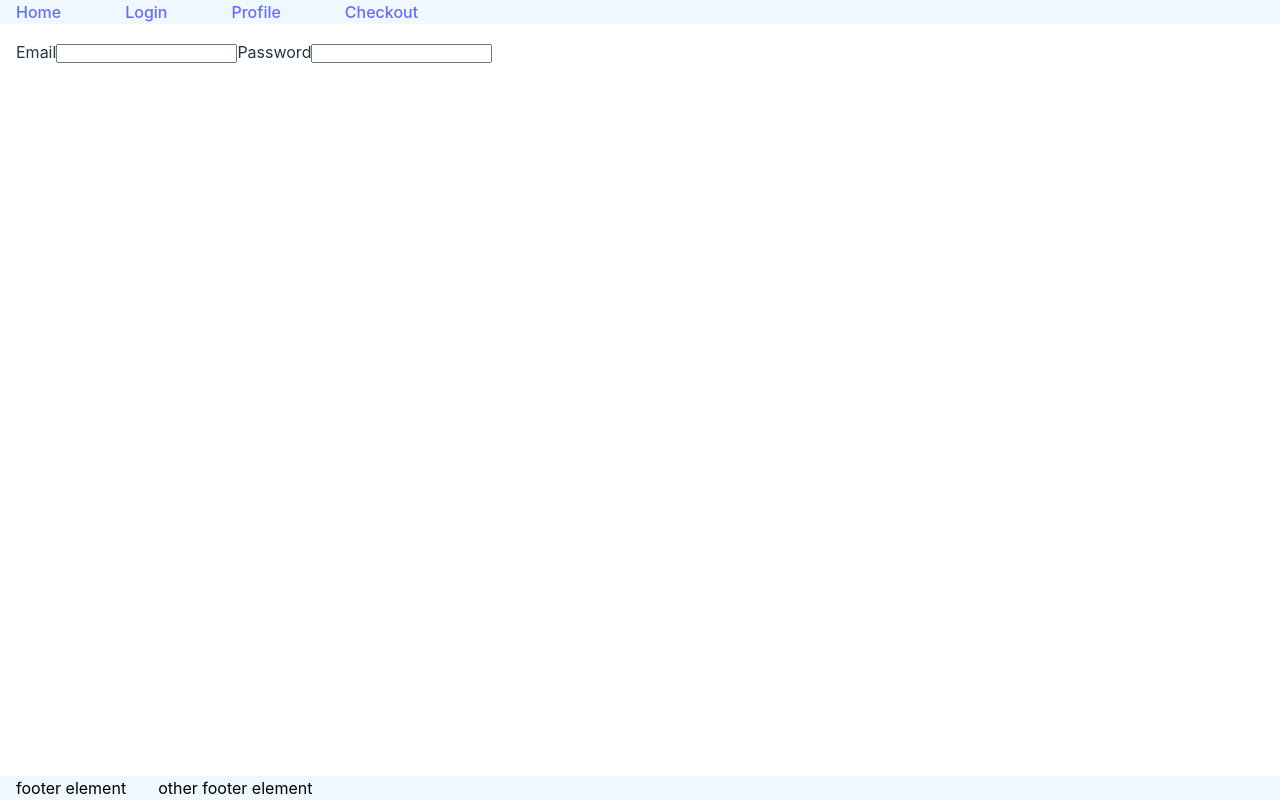
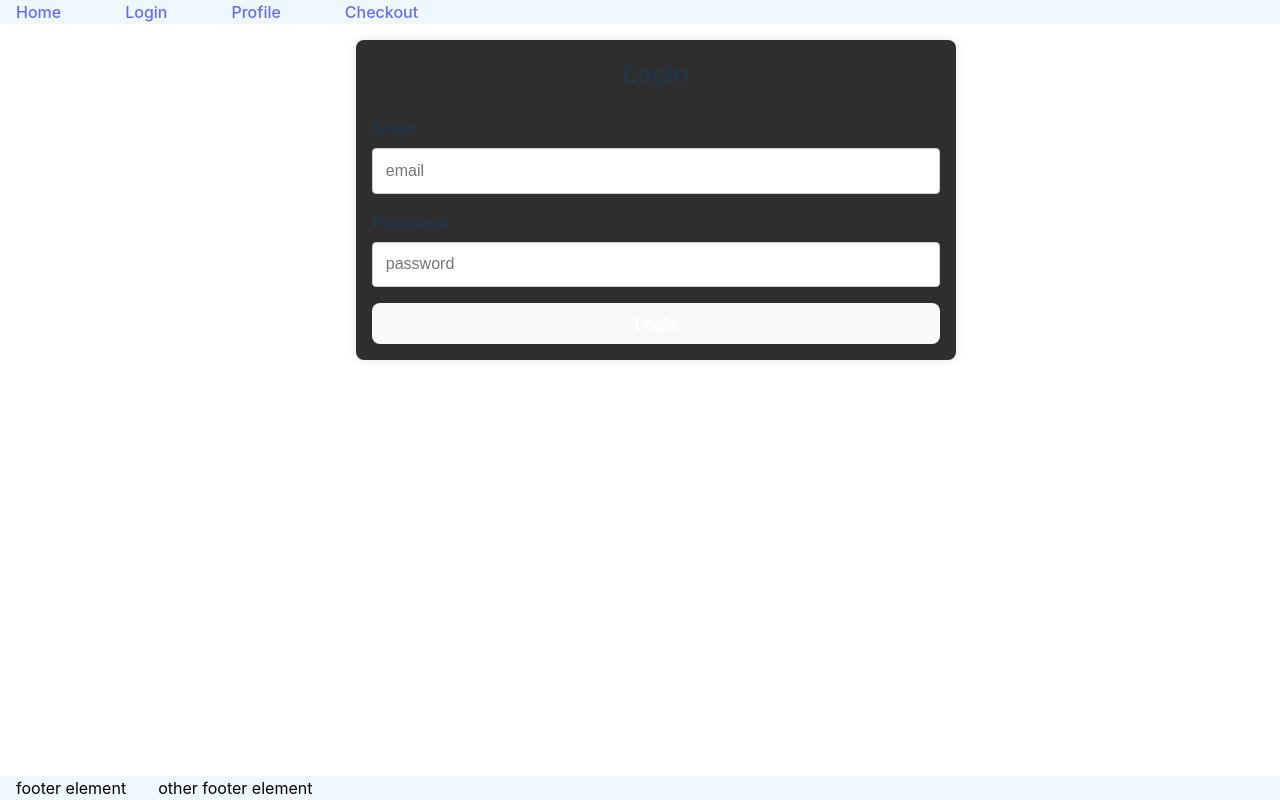
Before and after one commit to 2014-JavaFS/celestial_emporium_frontend, a React (Vite) app: page /login in a window 1280 px wide. Built offline with nearby package versions, Linux system fonts and the light colour scheme.

Commit message:
implemented login form to utilize backend api

```diff
--- a/src/pages/login/Login.css
+++ b/src/pages/login/Login.css
@@ -0,0 +1,70 @@
+Container styling
+.login-container {
+    width: 100%;
+    height: 100%;
+    display: flex;
+    justify-content: center;
+    align-items: center;
+    background-color: blue;
+}
+.form-container {
+    max-width: 600px; /* Sets a maximum width for the form */
+    margin: 0 auto; /* Centers the form horizontally */
+    padding: 1em;
+    background: #2e2e2e;
+    border-radius: 8px;
+    box-shadow: 0 0 10px rgba(0, 0, 0, 0.1);
+
+  }
+
+  /* Header styling */
+  .form-container h2 {
+    margin-bottom: 1em;
+    font-size: 1.5em;
+    text-align: center;
+  }
+
+  /* Form group styling */
+  .form-group {
+    margin-bottom: 1em;
+  }
+
+  /* Label styling */
+  .form-group label {
+    display: block;
+    margin-bottom: 0.5em;
+    font-weight: bold;
+  }
+
+  /* Input and textarea styling */
+  .form-group input,
+  .form-group textarea {
+    width: 100%; /* Makes the input and textarea span the full width of the container */
+    padding: 0.8em;
+    border: 1px solid #ccc;
+    border-radius: 4px;
+    font-size: 1em;
+  }
+
+  /* Textarea specific styling */
+  .form-group textarea {
+    resize: vertical; /* Allows vertical resizing */
+  }
+
+  /* Button styling */
+  button {
+    display: block;
+    width: 100%; /* Makes the button span the full width of the container */
+    padding: 0.8em;
+    border: none;
+    border-radius: 4px;
+    background-color: #007bff;
+    color: white;
+    font-size: 1em;
+    cursor: pointer;
+    transition: background-color 0.3s ease;
+  }
+
+  button:hover {
+    background-color: #0056b3;
+  }
--- a/src/pages/login/Login.tsx
+++ b/src/pages/login/Login.tsx
@@ -1,14 +1,53 @@
+import './Login.css'
+import { useState } from 'react';
+
 function Login() {
 
+    const [email, setEmail] = useState<string>("")
+    const [password, setPassword]  = useState<string>("")
+
+
+
+
+    const handleSubmit = async (event: React.FormEvent<HTMLFormElement>) => {
+        event.preventDefault();
+        const formData = {email, password}
+
+        try {
+            const response = await fetch('http://localhost:8080/auth/login', {
+                method: 'POST',
+                headers: {
+                    'Content-Type': 'application/json'
+                },
+                body: JSON.stringify(formData)
+            })
+            if (response.ok) {
+                console.log('success')
+            } else {
+                console.log('error')
+            }
+        } catch (error) {
+                console.log(error)
+            }
+    }
+
     return (
-        <>
-            <form>
-                <label>Email</label>
-                <input type="email"></input>
-                <label>Password</label>
-                <input type="password"></input>
+        <div className="login-container">
+            <form className="form-container" onSubmit={handleSubmit}>
+                <h2>Login</h2>
+                <div className="form-group">
+                    <label htmlFor="login-email">Email</label>
+                    <input type="email" id="login-email" placeholder="email" required value={email}
+                    onChange={(e) => setEmail(e.target.value)}></input>
+                </div>
+                <div className="form-group">
+                    <label htmlFor="login-password">Password</label>
+                    <input type="password" id="login-password" placeholder="password" required value={password}
+                    onChange={(e) => setPassword(e.target.value)}></input>
+                </div>
+                <button type="submit">Login</button>
             </form>
-        </>
+        </div>
     )
 }
 
```
Also changed, not shown: src/pages/register/Register.css (added), src/pages/register/Register.tsx (added).
